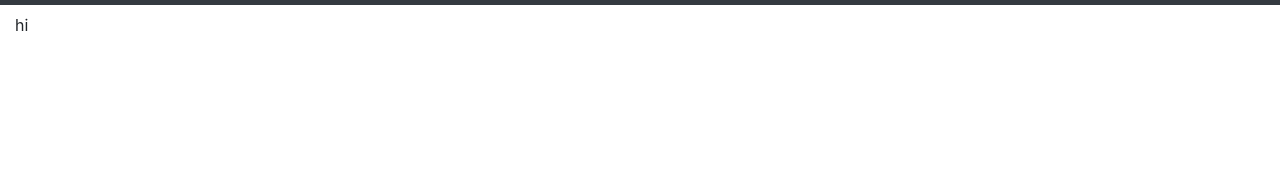
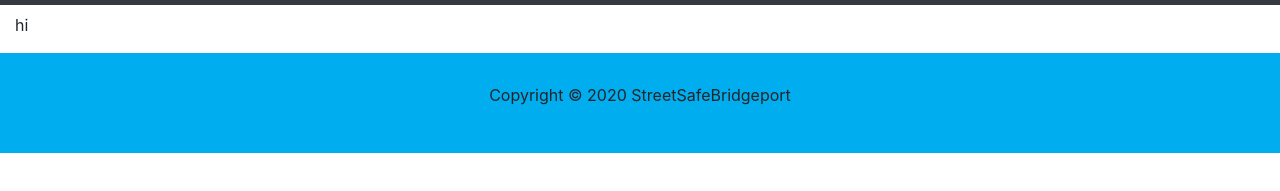
Before and after one commit to ConAndre/BridgeportStreetSafe, a plain HTML site: page index.html in a window 1280 px wide. Shown: the part 91-282 px from the top of the page. Drawn offline with nearby package versions, Linux system fonts and the light colour scheme.

Commit message:
Added Footer

```diff
--- a/index.html
+++ b/index.html
@@ -7,6 +7,7 @@
 
     <!-- Bootstrap CSS -->
     <link rel="stylesheet" href="https://cdn.jsdelivr.net/npm/bootstrap@4.5.3/dist/css/bootstrap.min.css" integrity="sha384-TX8t27EcRE3e/ihU7zmQxVncDAy5uIKz4rEkgIXeMed4M0jlfIDPvg6uqKI2xXr2" crossorigin="anonymous">
+    <link rel="stylesheet" href="style.css">
 
     <title>Hello, world!</title>
   </head>
@@ -65,4 +66,9 @@
     <script src="https://cdnjs.cloudflare.com/ajax/libs/popper.js/1.12.9/umd/popper.min.js" integrity="sha384-ApNbgh9B+Y1QKtv3Rn7W3mgPxhU9K/ScQsAP7hUibX39j7fakFPskvXusvfa0b4Q" crossorigin="anonymous"></script>
     <script src="https://maxcdn.bootstrapcdn.com/bootstrap/4.0.0/js/bootstrap.min.js" integrity="sha384-JZR6Spejh4U02d8jOt6vLEHfe/JQGiRRSQQxSfFWpi1MquVdAyjUar5+76PVCmYl" crossorigin="anonymous"></script>
   </body>
+
+  <footer>
+    <p>Copyright &copy; 2020 StreetSafeBridgeport</p>
+    <p></p>
+  </footer>
 </html>
--- a/style.css
+++ b/style.css
@@ -0,0 +1 @@
+footer {background-color: #00ADEF; text-align: center; padding-top: 30px; padding-bottom: 30px;}
```
